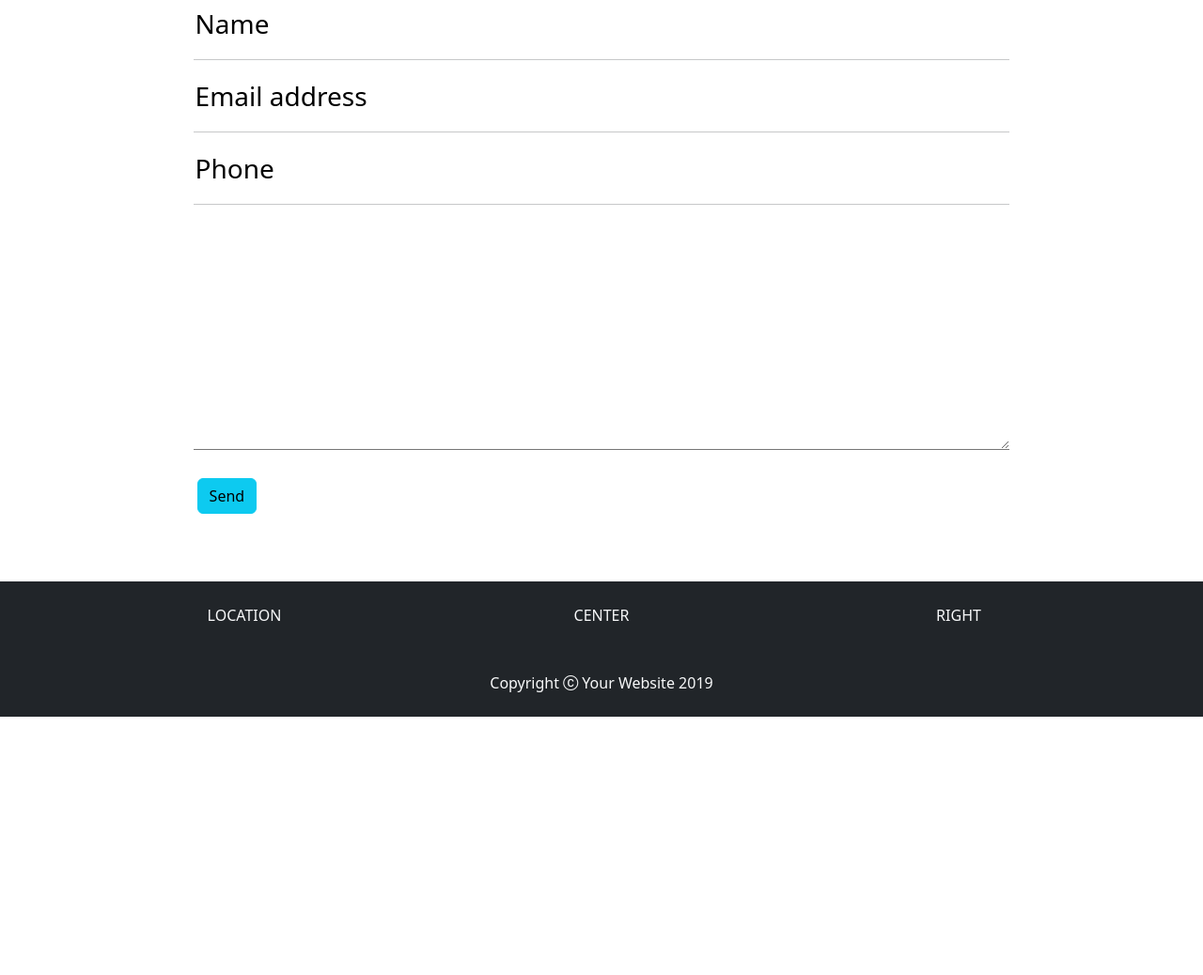
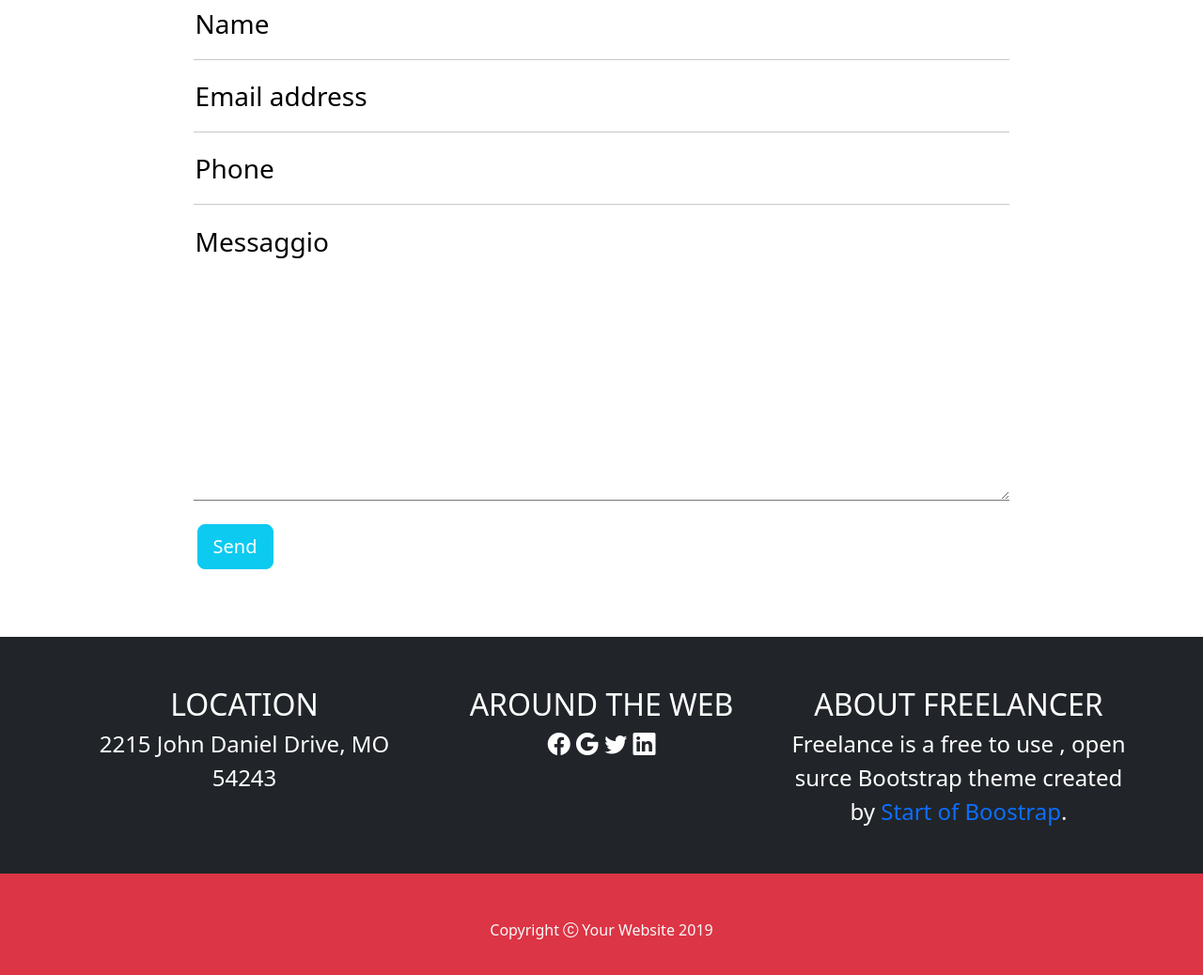
Before and after one commit to SimonaCaruso87/html-css-bootstrap-freelancer, a plain HTML site: page index.html in a window 1280 px wide. Shown: the part 1880-2918 px from the top of the page at 94% size. Before the commit the page ends 2643 px from the top, so only its background shows below. Drawn offline with nearby package versions, Linux system fonts and the light colour scheme.

Commit message:
Esercizio completato

```diff
--- a/css/style.css
+++ b/css/style.css
@@ -51,6 +51,11 @@ hr{
     width: 20%;
 }
 
+
+/*
+   MAIN
+*/
+
 .hr-footer > hr{
     width:100%;
 }
@@ -58,11 +63,12 @@ hr{
 textarea{
     width:100%
 }
-/*
-   MAIN
-*/
-
 
 /*
     FOOTER
 */
+
+
+.width-container{
+    height: 30%;
+}
--- a/index.html
+++ b/index.html
@@ -177,10 +177,10 @@
                                     <hr>
                                     <input id="phone" name="phone" type="email" placeholder="PHONE NUMBER" value="Phone" required class="border-top-0 border-start-0 border-bottom-0 border-end-0  d-block fs-3">
                                     <hr>
-                                    <textarea name="messaggio" id="messaggio" cols="50" rows="10" class="border-top-0 border-start-0 border-end-0  d-block"></textarea>
+                                    <textarea name="messaggio" id="messaggio" cols="30" rows="7" class="border-top-0 border-start-0 border-end-0 d-block fs-3">Messaggio</textarea>
                                 </div>
                                 <div class="text-start fs-3 py-4 mx-3">
-                                    <button type="button" class="btn btn-info">Send</button>
+                                    <button type="button" class="btn btn-info btn-lg text-white">Send</button>
                                 </div>
 
                          </div>
@@ -198,23 +198,45 @@
             <section class="bg-dark py-4 text-light text-center">
                 <div class="container-md">
 
-                    <div class="row">
-                        <div class="col-md-4">
+                    <div class="row py-4">
+                        <div class="col-md-4 text-white">
+                            <div class="fs-2">
                             LOCATION
+                            </div>
+                            <div class="fs-4">
+                            2215 John Daniel Drive, MO
+                            </div>
+                            <div class="fs-4">
+                            54243
+                            </div>
                         </div>
-                        <div class="col-md-4">
-                            CENTER
+                        <div class="col-md-4 text-white">
+                            <div class="fs-2">
+                            AROUND THE WEB
+                            </div>
+                            <div class="fs-4">
+                            <i class="bi bi-facebook"></i>
+                            <i class="bi bi-google"></i>
+                            <i class="bi bi-twitter"></i>
+                            <i class="bi bi-linkedin"></i>
+                            </div>
                         </div>
-                        <div class="col-md-4">
-                            RIGHT
+                        <div class="col-md-4 text-white">
+                            <div class="fs-2">
+                            ABOUT FREELANCER
+                            </div>
+                            <div class="fs-4">
+                            Freelance is a free to use , open surce
+                            Bootstrap theme created by <span class="text-primary">Start of Boostrap</span>.
+                            </div>
                         </div>
                     </div>
 
                 </div>
             </section>
 
-            <section class="bg-dark py-4 text-light text-center">
-                <div class="container-md">
+            <section class="bg-danger py-4 text-light text-center width-container">
+                <div class="container-md py-4">
                    Copyright <i class="bi bi-c-circle fs-6"></i> Your Website 2019
                 </div>
             </section>
```
